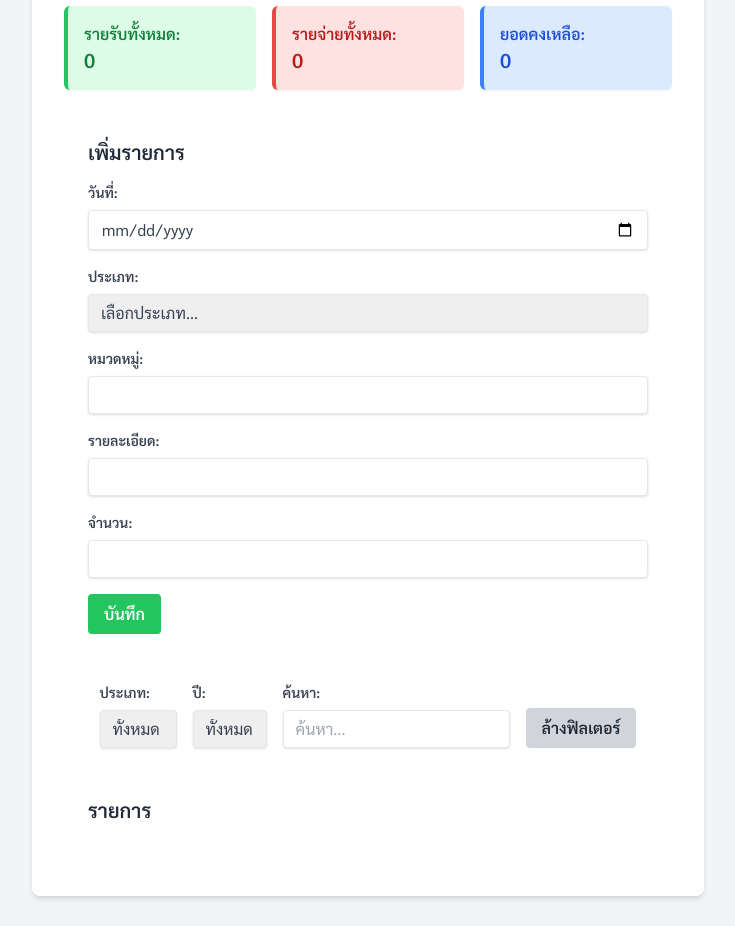
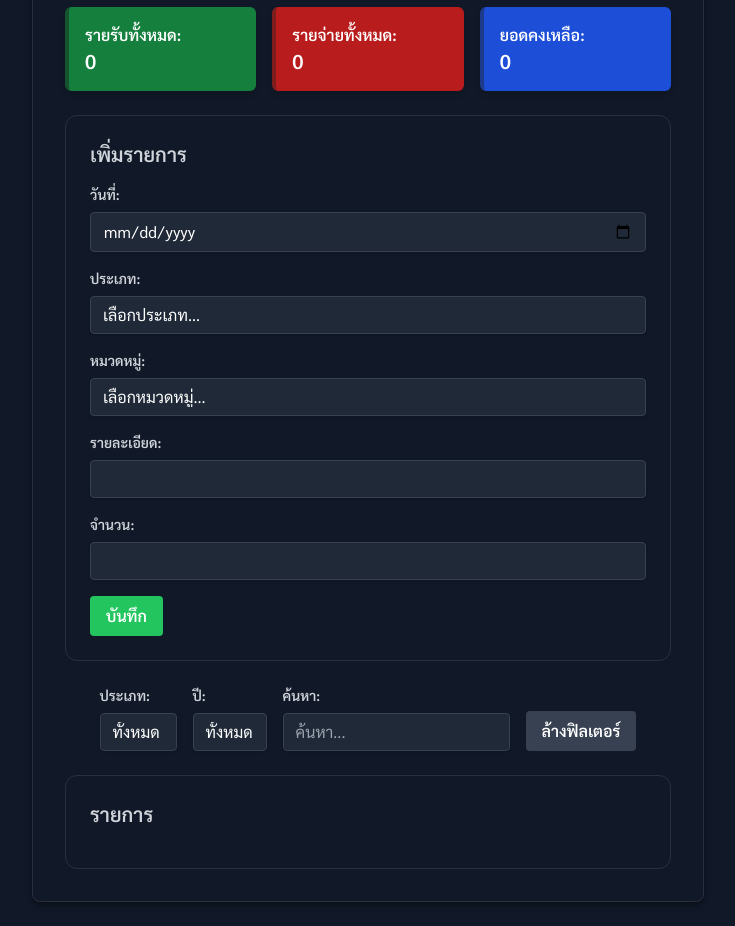
Before and after one commit to bankspk12/Expense, a plain HTML site: page index.html in a window 1280 px wide. Shown: the part 110-1036 px from the top of the page, without its empty margins (272-1007 px from the left). Drawn offline with nearby package versions, Linux system fonts and the light colour scheme; some packages are replaced by stand-ins of ours; a script that the page names is missing.

Commit message:
Last Update index.html

```diff
--- a/index.html
+++ b/index.html
@@ -10,94 +10,169 @@
     <style>
         body {
             font-family: 'Sarabun', sans-serif;
+            /* เปลี่ยนสีพื้นหลังเป็นสีดำ */
+            background-color: #1a202c; /* สีดำ */
+        }
+        .container {
+            /* ปรับแต่ง container ให้มี shadow และขอบมน */
+            background-color: transparent; /* เปลี่ยนเป็นโปร่งใส */
+            box-shadow: 0 4px 6px -1px rgba(0, 0, 0, 0.3), 0 2px 4px -1px rgba(0, 0, 0, 0.2);
+            border-radius: 0.75rem; /* ปรับขอบมน */
+            border: 1px solid rgba(255, 255, 255, 0.1); /* เพิ่มขอบ */
+        }
+        .form-container {
+             background-color: transparent; /* เปลี่ยนเป็นโปร่งใส */
+            border-radius: 0.75rem; /* ปรับขอบมน */
+            padding: 1.5rem;
+            margin-bottom: 1.5rem;
+             border: 1px solid rgba(255, 255, 255, 0.1); /* เพิ่มขอบ */
+        }
+
+        .record-list-container {
+            background-color: transparent; /* เปลี่ยนเป็นโปร่งใส */
+            border-radius: 0.75rem; /* ปรับขอบมน */
+            padding: 1.5rem;
+            border: 1px solid rgba(255, 255, 255, 0.1); /* เพิ่มขอบ */
+
+        }
+
+        /* ปรับแต่ง table header */
+        .table-header {
+            background-color: #2d3748; /* สีเทาเข้ม */
+        }
+        .table-header th {
+            color: #f7fafc; /* สีเทาอ่อน */
+        }
+        .text-gray-700{
+            color: #e2e8f0; /* สีเทาอ่อน */
+        }
+        .bg-green-100 {
+            background-color: #15803d; /* เปลี่ยนเป็นสีเขียวเข้ม */
+        }
+        .border-green-500{
+             border-color: #15803d; /* สีเขียวเข้ม */
+        }
+        .text-green-700{
+            color: #ffffff; /* เปลี่ยนเป็นสีขาว */
+        }
+        .bg-red-100{
+            background-color: #b91c1c; /* เปลี่ยนเป็นสีแดงเข้ม */
+        }
+        .border-red-500{
+            border-color: #b91c1c; /* สีแดงเข้ม */
+        }
+        .text-red-700{
+            color:#ffffff; /* เปลี่ยนเป็นสีขาว */
+        }
+        .bg-blue-100{
+             background-color: #0b5ba3; /* เปลี่ยนเป็นสีน้ำเงินเข้ม */
+        }
+        .border-blue-500{
+             border-color: #0b5ba3; /* สีน้ำเงินเข้ม */
+        }
+        .text-blue-700{
+            color: #ffffff; /* เปลี่ยนเป็นสีขาว */
+        }
+        .text-white{
+            color: #fff;
         }
     </style>
 </head>
-<body class="bg-gray-100 p-6 rounded-lg">
-    <div class="container mx-auto max-w-2xl bg-white shadow-md rounded-lg p-8">
-        <h1 class="text-3xl font-semibold text-center text-blue-600 mb-6">ระบบบัญชีรายรับรายจ่าย</h1>
+<body class="bg-gray-900 p-6 rounded-lg">
+    <div class="container mx-auto max-w-2xl  rounded-lg p-8">
+        <h1 class="text-3xl font-semibold text-center text-blue-400 mb-6">ระบบบัญชีรายรับรายจ่าย</h1>
 
         <div id="summary" class="grid grid-cols-1 md:grid-cols-3 gap-4 mb-6">
-            <div class="bg-green-100 border-l-4 border-green-500 text-green-700 p-4 rounded-md shadow-sm">
-                <h3 class="text-md font-semibold">รายรับทั้งหมด:</h3>
-                <p id="totalIncome" class="text-xl font-bold">0</p>
+            <div class="bg-green-700 border-l-4 border-green-900 p-4 rounded-md shadow-md">
+                <h3 class="text-md font-semibold text-white">รายรับทั้งหมด:</h3>
+                <p id="totalIncome" class="text-xl font-bold text-white">0</p>
             </div>
-            <div class="bg-red-100 border-l-4 border-red-500 text-red-700 p-4 rounded-md shadow-sm">
-                <h3 class="text-md font-semibold">รายจ่ายทั้งหมด:</h3>
-                <p id="totalExpense" class="text-xl font-bold">0</p>
+            <div class="bg-red-700 border-l-4 border-red-900 p-4 rounded-md shadow-md">
+                <h3 class="text-md font-semibold text-white">รายจ่ายทั้งหมด:</h3>
+                <p id="totalExpense" class="text-xl font-bold text-white">0</p>
             </div>
-            <div class="bg-blue-100 border-l-4 border-blue-500 text-blue-700 p-4 rounded-md shadow-sm">
-                <h3 class="text-md font-semibold">ยอดคงเหลือ:</h3>
-                <p id="balance" class="text-xl font-bold">0</p>
+            <div class="bg-blue-700 border-l-4 border-blue-900 p-4 rounded-md shadow-md">
+                <h3 class="text-md font-semibold text-white">ยอดคงเหลือ:</h3>
+                <p id="balance" class="text-xl font-bold text-white">0</p>
             </div>
         </div>
 
-        <div id="entryForm" class="bg-white rounded-lg p-6 mb-6">
-            <h2 id="formTitle" class="text-xl font-semibold text-gray-800 mb-4">เพิ่มรายการ</h2>
+        <div id="entryForm" class="form-container">
+            <h2 id="formTitle" class="text-xl font-semibold text-gray-300 mb-4">เพิ่มรายการ</h2>
             <form id="recordForm" class="space-y-4">
                 <div>
-                    <label for="date" class="block text-gray-700 text-sm font-bold mb-2">วันที่:</label>
+                    <label for="date" class="block text-gray-300 text-sm font-bold mb-2">วันที่:</label>
                     <input type="date" id="date" name="date" required
-                           class="shadow appearance-none border rounded w-full py-2 px-3 text-gray-700 leading-tight focus:outline-none focus:shadow-outline">
+                           class="shadow appearance-none border rounded w-full py-2 px-3 text-gray-700 leading-tight focus:outline-none focus:shadow-outline bg-gray-800 text-white border-gray-700">
                 </div>
                 <div>
-                    <label for="type" class="block text-gray-700 text-sm font-bold mb-2">ประเภท:</label>
+                    <label for="type" class="block text-gray-300 text-sm font-bold mb-2">ประเภท:</label>
                     <select id="type" name="type" required
-                            class="shadow appearance-none border rounded w-full py-2 px-3 text-gray-700 leading-tight focus:outline-none focus:shadow-outline">
+                            class="shadow appearance-none border rounded w-full py-2 px-3 text-gray-700 leading-tight focus:outline-none focus:shadow-outline bg-gray-800 text-white border-gray-700">
                         <option value="">เลือกประเภท...</option>
-                        <option value="income">รายรับ</option>
-                        <option value="expense">รายจ่าย</option>
+                        <option value="income" class="bg-gray-800 text-white">รายรับ</option>
+                        <option value="expense" class="bg-gray-800 text-white">รายจ่าย</option>
                     </select>
                 </div>
                 <div>
-                    <label for="category" class="block text-gray-700 text-sm font-bold mb-2">หมวดหมู่:</label>
-                    <input type="text" id="category" name="category" required
-                           class="shadow appearance-none border rounded w-full py-2 px-3 text-gray-700 leading-tight focus:outline-none focus:shadow-outline">
+                    <label for="category" class="block text-gray-300 text-sm font-bold mb-2">หมวดหมู่:</label>
+                    <select id="category" name="category" required
+                            class="shadow appearance-none border rounded w-full py-2 px-3 text-gray-700 leading-tight focus:outline-none focus:shadow-outline bg-gray-800 text-white border-gray-700">
+                        <option value="">เลือกหมวดหมู่...</option>
+                        <option value="food" class="bg-gray-800 text-white">อาหาร</option>
+                        <option value="housing" class="bg-gray-800 text-white">ที่พักอาศัย</option>
+                        <option value="transport" class="bg-gray-800 text-white">การเดินทาง</option>
+                        <option value="entertainment" class="bg-gray-800 text-white">บันเทิง</option>
+                        <option value="shopping" class="bg-gray-800 text-white">ช้อปปิ้ง</option>
+                        <option value="salary" class="bg-gray-800 text-white">เงินเดือน</option>
+                        <option value="investment" class="bg-gray-800 text-white">การลงทุน</option>
+                         <option value="other" class="bg-gray-800 text-white">อื่นๆ</option>
+                    </select>
                 </div>
                 <div>
-                    <label for="description" class="block text-gray-700 text-sm font-bold mb-2">รายละเอียด:</label>
+                    <label for="description" class="block text-gray-300 text-sm font-bold mb-2">รายละเอียด:</label>
                     <input type="text" id="description" name="description"
-                           class="shadow appearance-none border rounded w-full py-2 px-3 text-gray-700 leading-tight focus:outline-none focus:shadow-outline">
+                           class="shadow appearance-none border rounded w-full py-2 px-3 text-gray-700 leading-tight focus:outline-none focus:shadow-outline bg-gray-800 text-white border-gray-700">
                 </div>
                 <div>
-                    <label for="amount" class="block text-gray-700 text-sm font-bold mb-2">จำนวน:</label>
+                    <label for="amount" class="block text-gray-300 text-sm font-bold mb-2">จำนวน:</label>
                     <input type="number" id="amount" name="amount" required
-                           class="shadow appearance-none border rounded w-full py-2 px-3 text-gray-700 leading-tight focus:outline-none focus:shadow-outline">
+                           class="shadow appearance-none border rounded w-full py-2 px-3 text-gray-700 leading-tight focus:outline-none focus:shadow-outline bg-gray-800 text-white border-gray-700">
                 </div>
                 <input type="hidden" id="id" name="id">
                 <button type="submit" class="bg-green-500 hover:bg-green-700 text-white font-bold py-2 px-4 rounded focus:outline-none focus:shadow-outline">บันทึก</button>
-                <button type="button" id="cancelBtn" class="bg-gray-300 hover:bg-gray-400 text-gray-800 font-bold py-2 px-4 rounded focus:outline-none focus:shadow-outline ml-2 hidden">ยกเลิก</button>
+                <button type="button" id="cancelBtn" class="bg-gray-700 hover:bg-gray-600 text-white font-bold py-2 px-4 rounded focus:outline-none focus:shadow-outline ml-2 hidden">ยกเลิก</button>
             </form>
         </div>
 
         <div id="filter" class="flex flex-wrap gap-4 justify-center mb-6">
             <div>
-                <label for="filterType" class="block text-gray-700 text-sm font-bold mb-2">ประเภท:</label>
-                <select id="filterType" class="shadow appearance-none border rounded w-full py-2 px-3 text-gray-700 leading-tight focus:outline-none focus:shadow-outline">
+                <label for="filterType" class="block text-gray-300 text-sm font-bold mb-2">ประเภท:</label>
+                <select id="filterType" class="shadow appearance-none border rounded w-full py-2 px-3 text-gray-700 leading-tight focus:outline-none focus:shadow-outline bg-gray-800 text-white border-gray-700">
                     <option value="">ทั้งหมด</option>
-                    <option value="income">รายรับ</option>
-                    <option value="expense">รายจ่าย</option>
+                    <option value="income" class="bg-gray-800 text-white">รายรับ</option>
+                    <option value="expense" class="bg-gray-800 text-white">รายจ่าย</option>
                 </select>
             </div>
             <div>
-                <label for="filterYear" class="block text-gray-700 text-sm font-bold mb-2">ปี:</label>
-                <select id="filterYear" class="shadow appearance-none border rounded w-full py-2 px-3 text-gray-700 leading-tight focus:outline-none focus:shadow-outline">
+                <label for="filterYear" class="block text-gray-300 text-sm font-bold mb-2">ปี:</label>
+                <select id="filterYear" class="shadow appearance-none border rounded w-full py-2 px-3 text-gray-700 leading-tight focus:outline-none focus:shadow-outline bg-gray-800 text-white border-gray-700">
                     <option value="">ทั้งหมด</option>
                 </select>
             </div>
             <div>
-                <label for="search" class="block text-gray-700 text-sm font-bold mb-2">ค้นหา:</label>
-                <input type="text" id="search" placeholder="ค้นหา..." class="shadow appearance-none border rounded w-full py-2 px-3 text-gray-700 leading-tight focus:outline-none focus:shadow-outline">
+                <label for="search" class="block text-gray-300 text-sm font-bold mb-2">ค้นหา:</label>
+                <input type="text" id="search" placeholder="ค้นหา..." class="shadow appearance-none border rounded w-full py-2 px-3 text-gray-700 leading-tight focus:outline-none focus:shadow-outline bg-gray-800 text-white border-gray-700">
             </div>
             <div class="flex items-end">
-                <button id="clearFilterBtn" class="bg-gray-300 hover:bg-gray-400 text-gray-800 font-bold py-2 px-4 rounded focus:outline-none focus:shadow-outline">ล้างฟิลเตอร์</button>
+                <button id="clearFilterBtn" class="bg-gray-700 hover:bg-gray-600 text-white font-bold py-2 px-4 rounded focus:outline-none focus:shadow-outline">ล้างฟิลเตอร์</button>
             </div>
         </div>
 
-        <div id="recordList" class="bg-white rounded-lg p-6">
-            <h2 class="text-xl font-semibold text-gray-800 mb-4">รายการ</h2>
+        <div id="recordList" class="record-list-container">
+            <h2 class="text-xl font-semibold text-gray-300 mb-4">รายการ</h2>
             <table class="min-w-full table-auto rounded-lg hidden">
-                <thead class="bg-gray-200">
+                <thead class="table-header">
                     <tr>
                         <th class="px-4 py-2 text-left">วันที่</th>
                         <th class="px-4 py-2 text-left">ประเภท</th>
```
